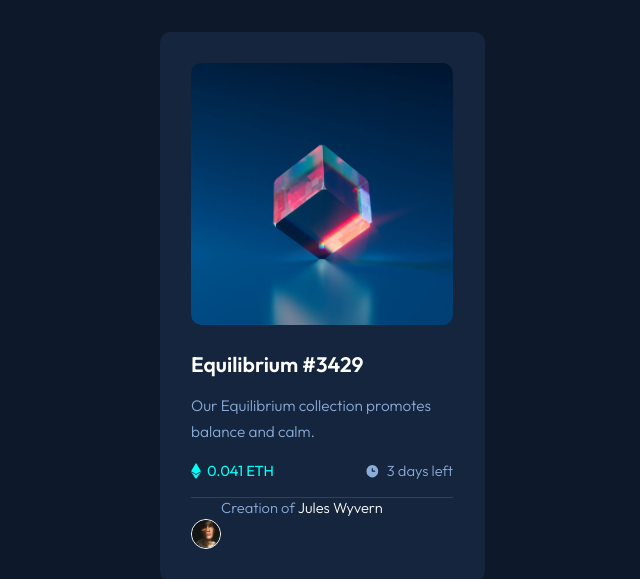
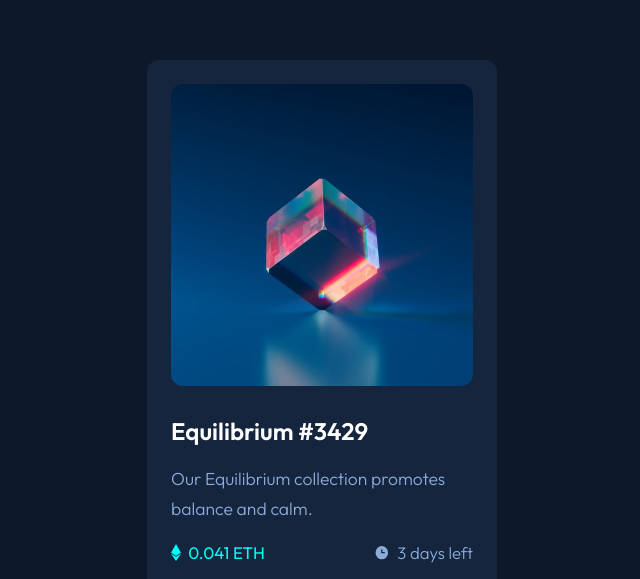
Before and after one commit to TimMartin13-Frontend-Mentor/nft-preview-card-component, a website: page index.html in a window 1280 px wide. Shown: the top 579 px of the page, without its empty margins (318-958 px from the left). Drawn offline with Linux system fonts and the light colour scheme.

Commit message:
Fixed the hover and added a desktop size

```diff
--- a/index.html
+++ b/index.html
@@ -22,9 +22,13 @@
     <section class="card">
       <div class="card__container">
         <!-- Picture -->
-        <img class="card__img" src="./images/image-equilibrium.jpg" alt="balancing cube">
+        <div class="image__container">
+          <a href="#" class="card-link">
+            <img class="card__img" src="./images/image-equilibrium.jpg" alt="balancing cube">
+          </a>
+        </div>
         <!-- Title -->
-        <h1 class="card__title padding-bottom">Equilibrium #3429</h1>
+        <a href="#" class="card__title padding-bottom text-highlight">Equilibrium #3429</a>
         <!-- Description -->
         <h5 class="card__desc padding-bottom">Our Equilibrium collection promotes balance and calm.</h5>
         <div class="card__cost-time">
@@ -41,8 +45,8 @@
         </div>
         <!-- Creator -->
         <div class="card__creator">
-          <img src="./images/image-avatar.png" alt="avatar">
-          <h5>Creation of <span>Jules Wyvern</span></h5>
+          <img class="avatar" src="./images/image-avatar.png" alt="avatar">
+          <h5>Creation of <a href="#" class="text-highlight">Jules Wyvern</span></h5>
         </div>
       </div>
     </section>
--- a/sass/styles.scss
+++ b/sass/styles.scss
@@ -27,21 +27,59 @@ body {
 
 .card {
   background-color: $clr-dk-blue-card;
-  margin: 0 auto;
+  margin: 60px auto;
   width: 325px;
   height: auto;
   border-radius: 0.5rem;
 }
 
 .card__container {
-  margin: 1.5rem;
-  padding: 1.5rem 0;
+  position: relative;
+  margin: 1rem;
+  padding: 1rem 0;
   display: flex;
   flex-direction: column;
 
-  .card__img {
-    width: 100%;
+  .image__container{
     border-radius: 0.5rem;
+    overflow: hidden;
+    position: relative;
+
+    .card-link {
+      cursor: pointer;
+      display: flex;
+      justify-content: center;
+      align-items: center;
+
+      &::before {
+        display: flex;
+        justify-content: center;
+        align-items: center;
+        position: absolute;
+        content: url("../../images/icon-view.svg");
+        width: 100%;
+        height: 100%;
+        background-color: hsl(178, 100%, 50%, 0.4);
+        transition: all 0.3s ease-in;
+        opacity: 0;
+      }
+
+      &:hover::before {
+        opacity: 1;
+      }
+
+      .card__img {
+        width: 100%;
+      }
+    }
+  }
+
+  .text-highlight {
+    text-decoration: none;
+
+    &:hover {
+      color: $clr-cyan;
+    }
   }
 
   .card__title {
@@ -91,23 +129,23 @@ body {
   .card__creator {
     display: flex;
     flex-direction: row;
-    // .avatar {
-    //   border: 1px solid $clr-white;
-    // }
-    img {
+
+    .avatar {
       height: 30px;
       border: 1px solid $clr-white;
       border-radius: 50%;
-      margin-top: 1rem;
+      margin-top: 0.75rem;
+      margin-right: 1rem;
     }
 
     h5 {
       font-size: 0.70rem;
       color: $clr-soft-blue;
       font-weight: $fnt-wt-light;
+      padding-top: 1rem;
     }
 
-    span {
+    a {
       font-size: 0.70rem;
       color: $clr-white;
       font-weight: $fnt-wt-light;
@@ -123,3 +161,22 @@ body {
 .flex-right {
   justify-content: right;
 }
+
+.attribution {
+  color: $clr-white;
+
+  a {
+    font-size: 0.75rem;
+  }
+}
+
+@media screen and (min-width: 375px) {
+  *, *::before, *::after {
+    font-size: 24px;
+  }
+  .card {
+    margin: 60px auto;
+    width: 350px;
+    height: auto;
+  }
+}
```
Also changed, not shown: styles/style.css, 1 other file.
